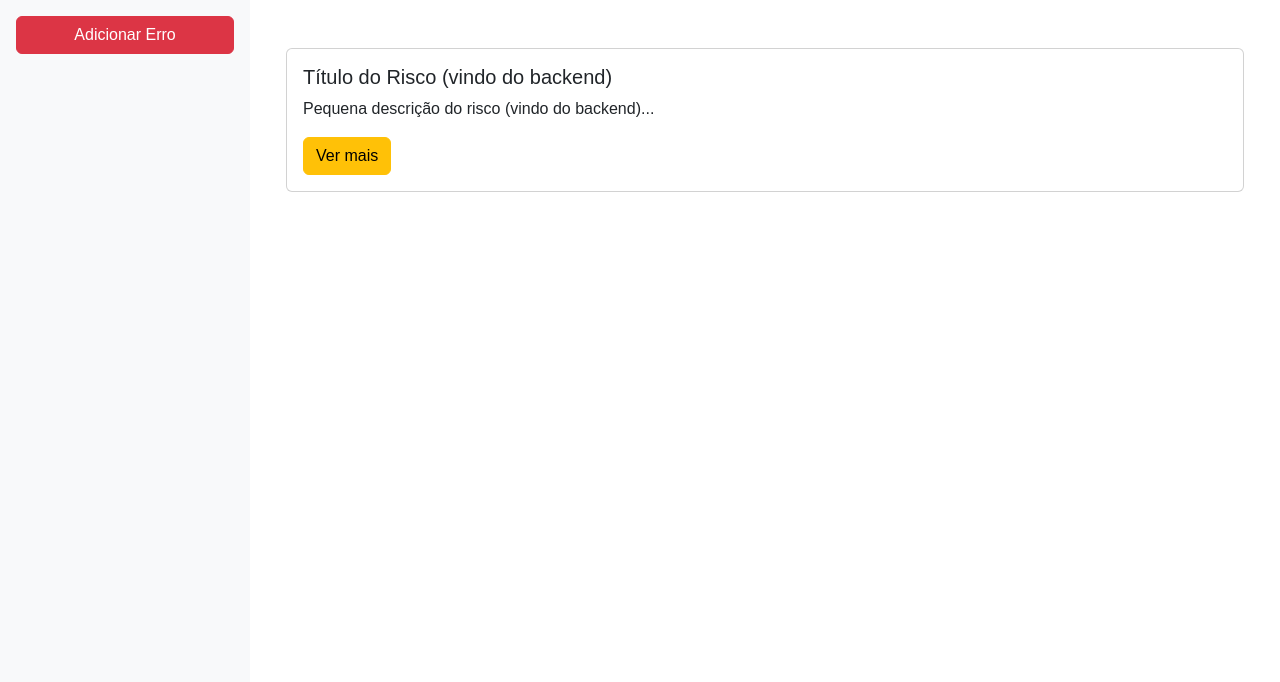
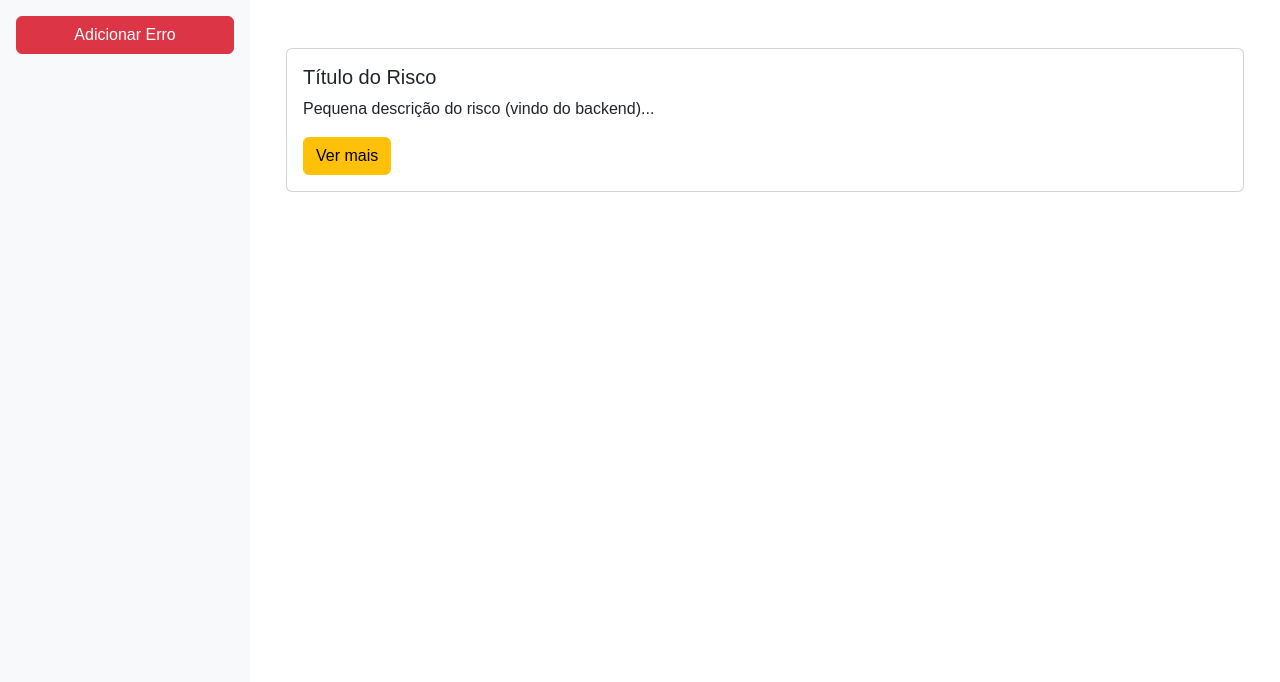
Before and after one commit to GabrielGiovana/SiteErros, a Flask app: page / in a window 1280 px wide. Shown: the part 118-800 px from the top of the page. Run offline with Flask 3, Linux system fonts and the light colour scheme.

Commit message:
Alteração teste

```diff
--- a/templates/index.html
+++ b/templates/index.html
@@ -9,7 +9,7 @@
             <div class="mb-4 card-item" data-risco-id="123">
                 <div class="card">
                     <div class="card-body">
-                        <h5 class="card-title">Título do Risco (vindo do backend)</h5>
+                        <h5 class="card-title">Título do Risco </h5>
                         <p class="card-text">Pequena descrição do risco (vindo do backend)...</p>
                         <button class="btn btn-warning btn-ver-mais" data-bs-toggle="modal" data-bs-target="#detalhesRiscoModal" data-risco-id="123">Ver mais</button>
                     </div>
```
